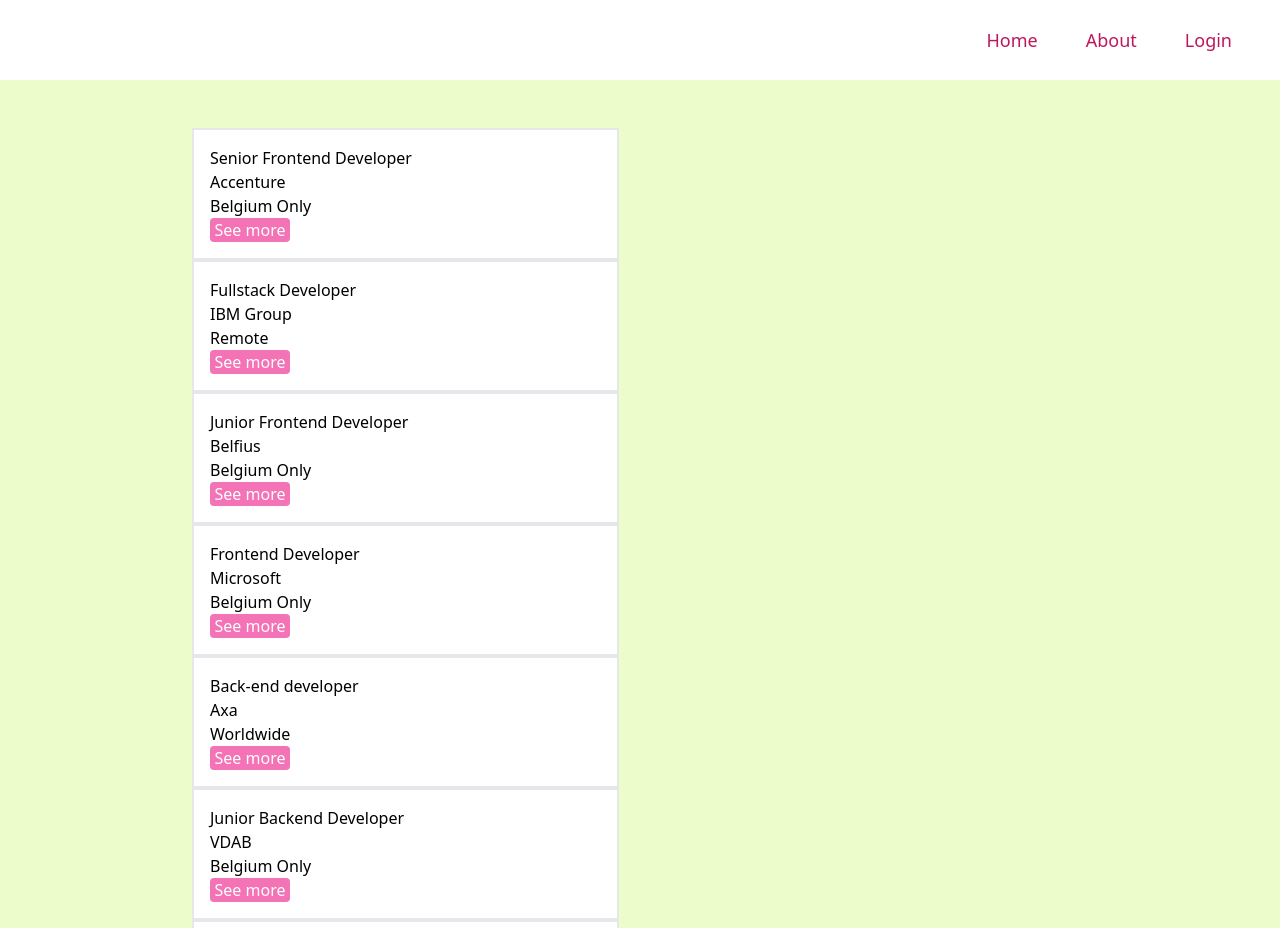
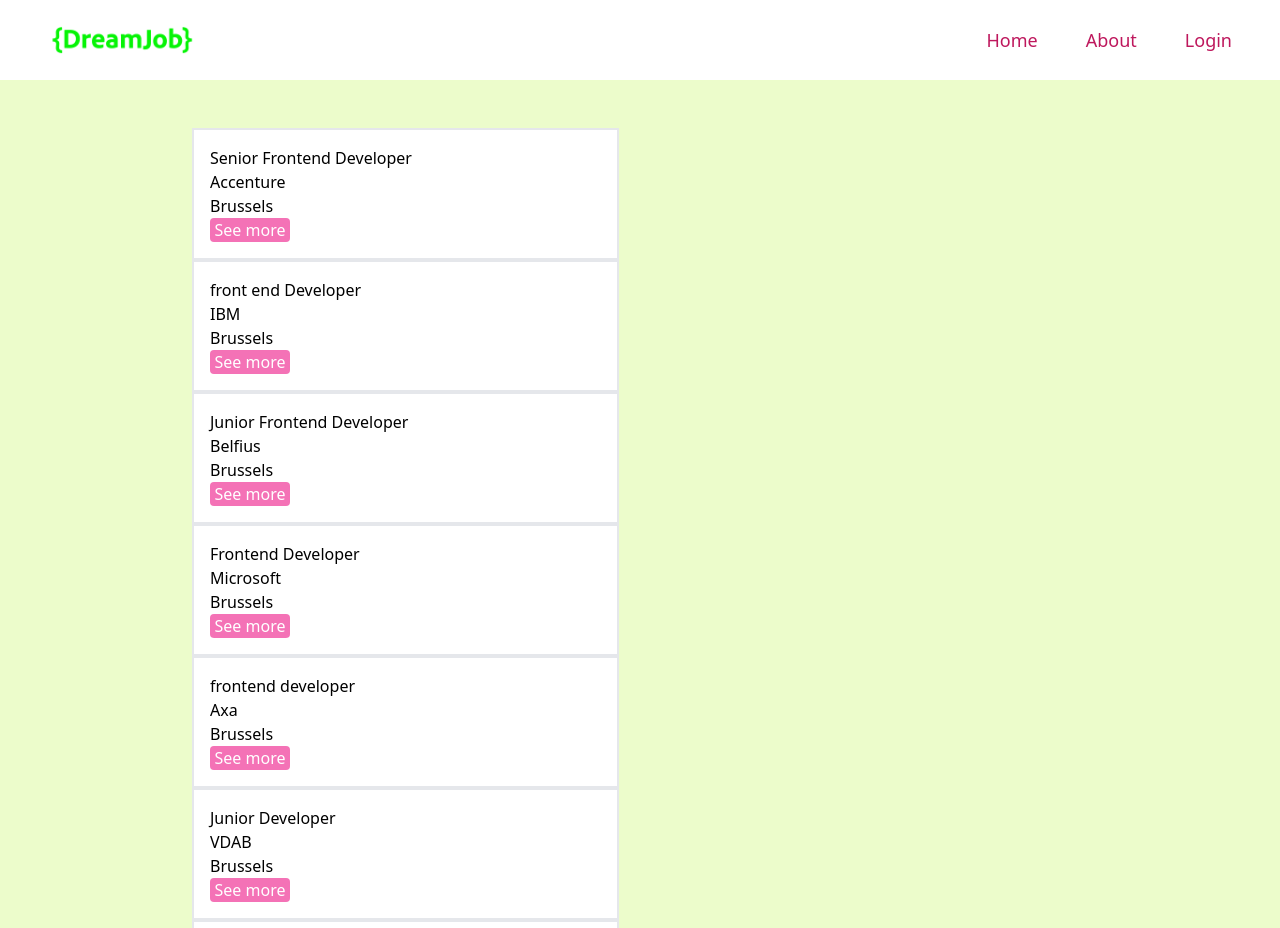
Before and after one commit to imanchamileva/project, a React (Create React App) app: page /jobs in a window 1280 px wide. Built offline with nearby package versions, Linux system fonts and the light colour scheme.

Commit message:
message added

```diff
--- a/src/App.js
+++ b/src/App.js
@@ -8,17 +8,26 @@
 import Login from './components/Login';
 import About from './components/About';
 import JobOffers from "./components/JobOffers";
+import logo2 from "./assets/logo2.png";
+
 
 function App() {
   return (
 
+
     <div className="App">
 
       <Router>
-        <nav className="w-full h-20 flex justify-end items-center mx-auto">
-          <Link className="pr-12 text-pink-700 text-lg" to="/">Home</Link>
-          <Link className="pr-12 text-pink-700 text-lg" to="/about">About</Link>
-          <Link className="pr-12 text-pink-700 text-lg" to="login">Login</Link>
+        <nav className="w-full h-20 flex justify-between items-center mx-auto mr-5">
+          <div className="w-60 h-45">
+            <img src={logo2} alt="" />
+          </div>
+          <div>
+            <Link className="pr-12 text-pink-700 text-lg" to="/">Home</Link>
+            <Link className="pr-12 text-pink-700 text-lg" to="/about">About</Link>
+            <Link className="pr-12 text-pink-700 text-lg" to="login">Login</Link>
+          </div>
+
         </nav>
         <Routes>
           <Route path="/" element={<SearchJob />} />
@@ -27,7 +36,6 @@
           <Route path="/about" element={<About />} />
         </Routes>
       </Router>
-
       <Footer />
     </div>
   );
--- a/src/components/JobOffers.js
+++ b/src/components/JobOffers.js
@@ -17,22 +17,22 @@
             "level": "Senior",
             "postedAt": "1d ago",
             "contract": "Full Time",
-            "location": "Belgium Only",
+            "location": "Brussels",
             "languages": ["HTML", "CSS", "JavaScript"],
             "tools": []
         },
         {
             "id": 2,
-            "company": "IBM Group",
+            "company": "IBM",
             "logo": "./images/manage.svg",
             "new": true,
             "featured": true,
-            "position": "Fullstack Developer",
+            "position": "front end Developer",
             "role": "Fullstack",
             "level": "Midweight",
             "postedAt": "1d ago",
             "contract": "Part Time",
-            "location": "Remote",
+            "location": "Brussels",
             "languages": ["Python"],
             "tools": ["React"]
         },
@@ -47,7 +47,7 @@
             "level": "Junior",
             "postedAt": "2d ago",
             "contract": "Part Time",
-            "location": "Belgium Only",
+            "location": "Brussels",
             "languages": ["JavaScript"],
             "tools": ["React", "Sass"]
         },
@@ -62,7 +62,7 @@
             "level": "Junior",
             "postedAt": "5d ago",
             "contract": "Contract",
-            "location": "Belgium Only",
+            "location": "Brussels",
             "languages": ["CSS", "JavaScript"],
             "tools": []
         },
@@ -72,12 +72,12 @@
             "logo": "./images/loop-studios.svg",
             "new": false,
             "featured": false,
-            "position": "Back-end developer",
+            "position": "frontend developer",
             "role": "FullStack",
             "level": "Midweight",
             "postedAt": "1w ago",
             "contract": "Full Time",
-            "location": "Worldwide",
+            "location": "Brussels",
             "languages": ["JavaScript"],
             "tools": ["Ruby", "Sass"]
         },
@@ -87,12 +87,12 @@
             "logo": "./images/faceit.svg",
             "new": false,
             "featured": false,
-            "position": "Junior Backend Developer",
+            "position": "Junior Developer",
             "role": "Backend",
             "level": "Junior",
             "postedAt": "2w ago",
             "contract": "Full Time",
-            "location": "Belgium Only",
+            "location": "Brussels",
             "languages": ["Ruby"],
             "tools": ["RoR"]
         },
@@ -107,7 +107,7 @@
             "level": "Junior",
             "postedAt": "2w ago",
             "contract": "Full Time",
-            "location": "Worldwide",
+            "location": "Brussels",
             "languages": ["HTML", "JavaScript"],
             "tools": ["Sass"]
         },
@@ -122,7 +122,7 @@
             "level": "Junior",
             "postedAt": "2w ago",
             "contract": "Full Time",
-            "location": "Belgium Only",
+            "location": "Brussels",
             "languages": ["JavaScript"],
             "tools": ["Vue", "Sass"]
         },
@@ -137,7 +137,7 @@
             "level": "Midweight",
             "postedAt": "3w ago",
             "contract": "Full Time",
-            "location": "Worldwide",
+            "location": "Brussels",
             "languages": ["JavaScript", "Python"],
             "tools": ["Django"]
         },
@@ -152,7 +152,7 @@
             "level": "Junior",
             "postedAt": "1mo ago",
             "contract": "Part Time",
-            "location": "Worldwide",
+            "location": "Brussels",
             "languages": ["JavaScript"],
             "tools": ["React", "Sass"]
         }
--- a/src/components/Login.js
+++ b/src/components/Login.js
@@ -1,14 +1,14 @@
 import React from 'react';
 import { Link } from 'react-router-dom';
-import { ToastContainer, toast } from 'react-toastify';
-import 'react-toastify/dist/ReactToastify.css';
 
 
-const Login = () => {
+const Login = (props) => {
 
-    const notify = () => {
-        toast.success("You are successfully logged in, Iman!")
-    }
+    const data1 = {
+        from: "Link #1",
+        message: "Welcome, Iman !",
+    };
+
 
     return (
         <div className="h-screen flex py-14 items-center  justify-center bg-lime-100">
@@ -64,8 +64,8 @@
                                 className="text-lime-600 hover:text-lime-700 focus:text-lime-700 transition duration-200 ease-in-out">Forgot
                                 password?</a>
                         </div>
-                            <Link to="/" onClick={notify}>
-                                <button type="submit" className="
+                        <Link to="/" state={data1}>
+                            <button type="submit" className="
       w-full
       px-6
       py-2.5
@@ -83,15 +83,15 @@
       transition
       duration-150
       ease-in-out">Sign in
-                                </button>
-                            </Link>
+                            </button>
+                        </Link>
                         <p className="text-gray-800 mt-6 text-center">Not a member? <a href="#!"
                             className="text-lime-600 hover:text-lime-700 focus:text-lime-700 transition duration-200 ease-in-out">Register</a>
                         </p>
                     </form>
                 </div>
-            </div>
-        </div>
+            </div >
+        </div >
     )
 }
 
--- a/src/components/SearchJob.js
+++ b/src/components/SearchJob.js
@@ -1,12 +1,13 @@
 import React from 'react';
 import { useState } from "react";
 import { useNavigate } from 'react-router-dom';
+import { useLocation, Link } from "react-router-dom";
 var data = require('../assets/data.json');
 
 
 
 
-function SearchJob() {
+function SearchJob(props) {
 
     // const [jobs, setJobs] = useState ([])
     const [text, setText] = useState('')
@@ -15,6 +16,8 @@
     const [showResult, setShowResults] = useState('')
     const navigate = useNavigate();
 
+    const location = useLocation();
+    const state = location.state;
 
 
     //position
@@ -51,12 +54,14 @@
 
     return (
 
-
-
         <div className="w-full h-screen flex flex-col  content-center  items-center bg-lime-100">
+            {state && (
+                <div className="text-pink-600 text-lg">
+                    <p>{state.message}</p>
+                </div>
+            )}
             <div className="w-2/4 h-screen flex justify-between  items-center  content-center ">
                 <div className="">
-
                     <input
 
                         placeholder="Job"
@@ -80,7 +85,6 @@
 
                                 .slice(0, 10)
                                 .map((value, key) => (
-
                                     <a href
                                         className="dataItem cursor-pointer width-100% height-50px flex align-items-center text-color-black bg-white w-72 py-2 hover:bg-gray-50"
                                         key={key}
```
Also changed, not shown: src/data.json (+13 -13 lines), src/assets/logo2.png (added), src/assets/logo_dreamjob.png (added). Lines whose indentation alone changed are shown as unchanged.
